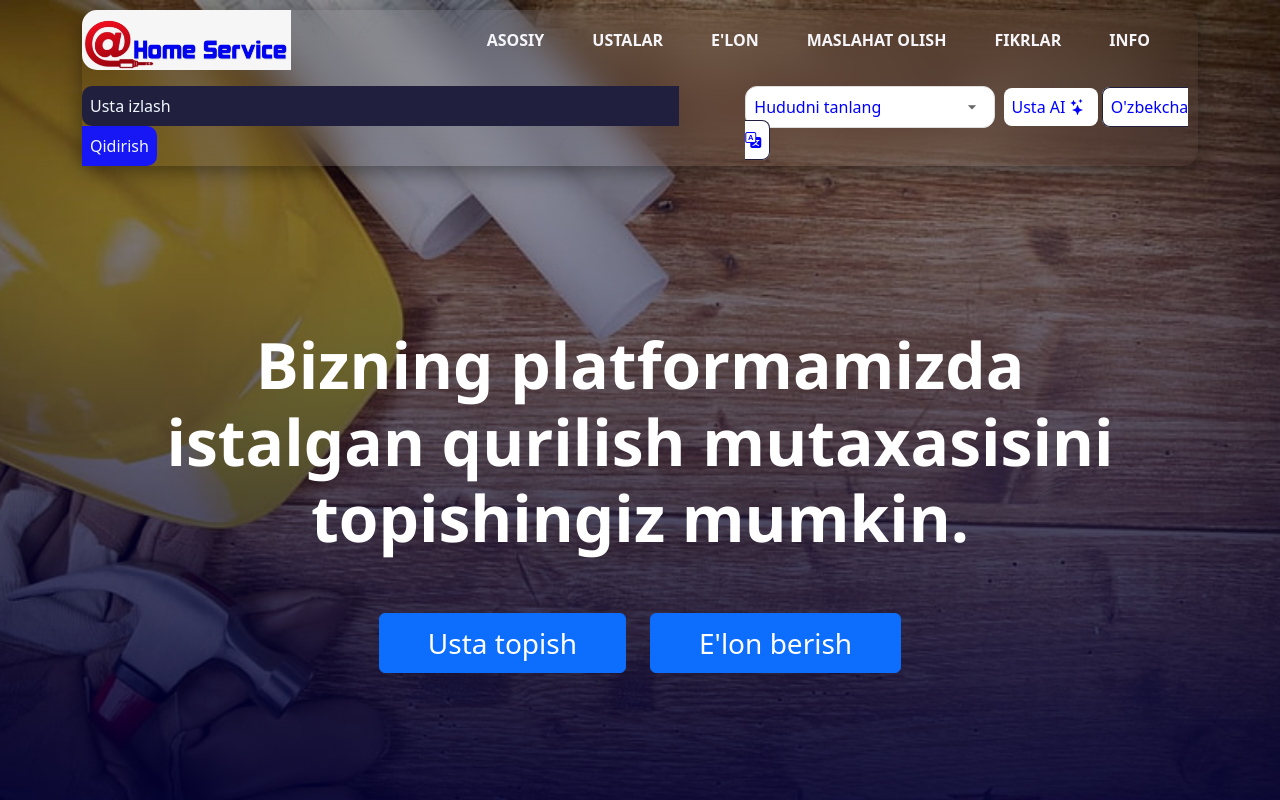
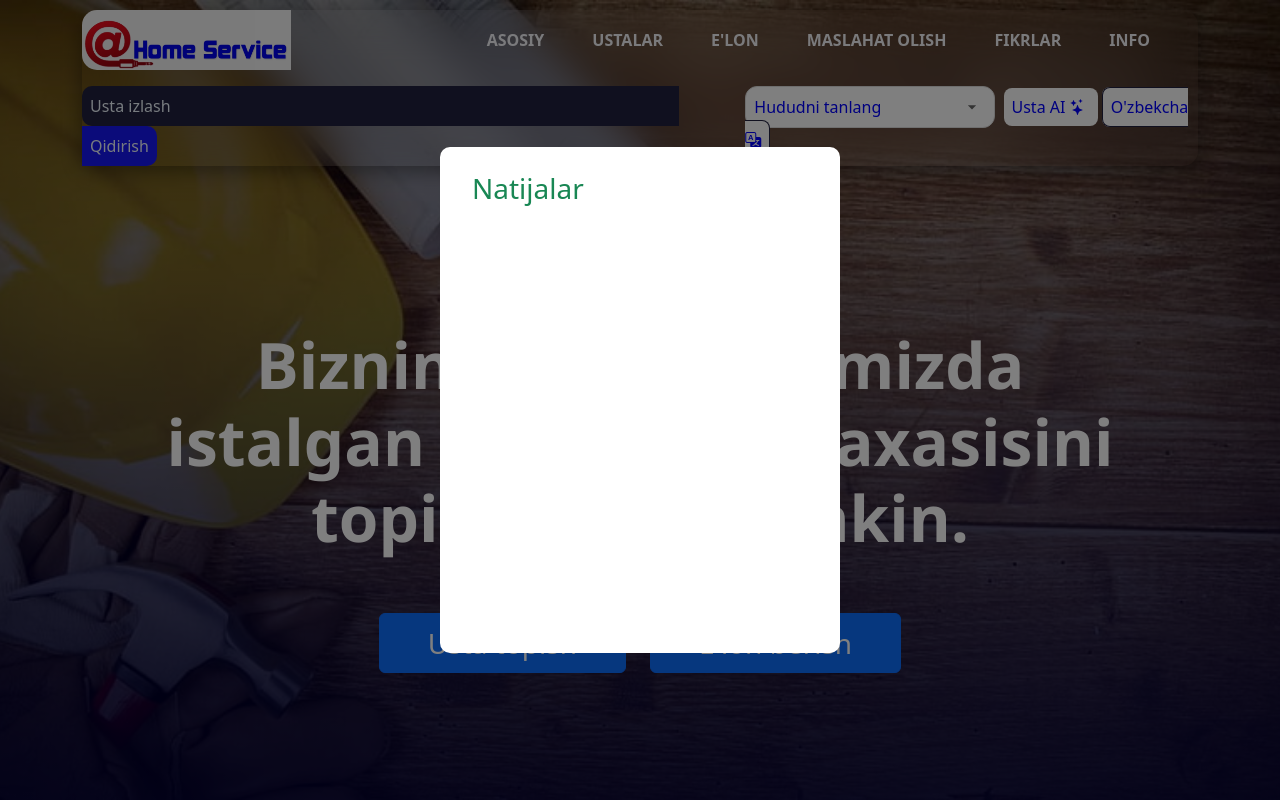
Before and after one commit to Nurbek-WebDasturchi/ustalar-frontend, a plain HTML site: page index.html in a window 1280 px wide. Shown: the top 800 px of the page. Drawn offline with nearby package versions, Linux system fonts and the light colour scheme; files whose address does not match are found by name.

```diff
--- /dev/null
+++ b/css/search.css
@@ -0,0 +1,36 @@
+* {
+  margin: 0;
+  padding: 0;
+  box-sizing: border-box;
+}
+.custom-modal {
+  position: fixed;
+  height: 100vh;
+  top: 0;
+  left: 0;
+  width: 100%;
+  height: 100%;
+  background: rgba(0, 0, 0, 0.5); /* orqa fon qorayadi */
+  justify-content: center;
+  align-items: center;
+}
+.custom-dialog {
+  height: 100%;
+  display: flex;
+  justify-content: center;
+  align-items: center;
+}
+.modal-content {
+  background: white;
+  padding: 20px;
+  border-radius: 10px;
+  width: 400px;
+  max-width: 90%;
+}
+.modal.active {
+  display: flex;
+}
+.results {
+  height: 400px;
+  width: 400px;
+}
--- a/index.html
+++ b/index.html
@@ -5,12 +5,15 @@
     <meta name="viewport" content="width=device-width, initial-scale=1" />
     <title>Ustalar</title>
     <link rel="icon" href="./icons/Square-Logos-11.webp" />
+    <!-- Bootstrap Library -->
     <link
       href="https://cdn.jsdelivr.net/npm/bootstrap@5.3.8/dist/css/bootstrap.min.css"
       rel="stylesheet"
       integrity="sha384-sRIl4kxILFvY47J16cr9ZwB07vP4J8+LH7qKQnuqkuIAvNWLzeN8tE5YBujZqJLB"
       crossorigin="anonymous" />
+    <!-- CSS Style -->
     <link rel="stylesheet" href="/css/style.css" />
+    <link rel="stylesheet" href="/css/search.css" />
   </head>
   <body class="p-0 mt-0">
     <div class="main-section">
@@ -580,6 +583,22 @@
         </footer>
       </div>
     </div>
+    <!-- Modal -->
+    <div class="custom-modal" tabindex="-1">
+      <div class="custom-dialog">
+        <div class="modal-content">
+          <div class="container">
+            <div class="row">
+              <div class="col-12">
+                <div class="text-success fs-3">Natijalar</div>
+                <br />
+                <div class="results"></div>
+              </div>
+            </div>
+          </div>
+        </div>
+      </div>
+    </div>
     <script
       src="https://cdn.jsdelivr.net/npm/bootstrap@5.3.8/dist/js/bootstrap.bundle.min.js"
       integrity="sha384-FKyoEForCGlyvwx9Hj09JcYn3nv7wiPVlz7YYwJrWVcXK/BmnVDxM+D2scQbITxI"
--- a/js/ai-chat.js
+++ b/js/ai-chat.js
@@ -2,6 +2,12 @@
 const input = document.querySelector(".typer");
 const chat = document.querySelector(".chat");
 
+// uxlab qomasilik uchun
+
+setInterval(() => {
+  fetch("https://ustalar-platformasi-api.onrender.com/ping");
+}, 300000);
+// /uxlab qolmasik uchun.
 form.addEventListener("submit", async (e) => {
   e.preventDefault();
 
```
